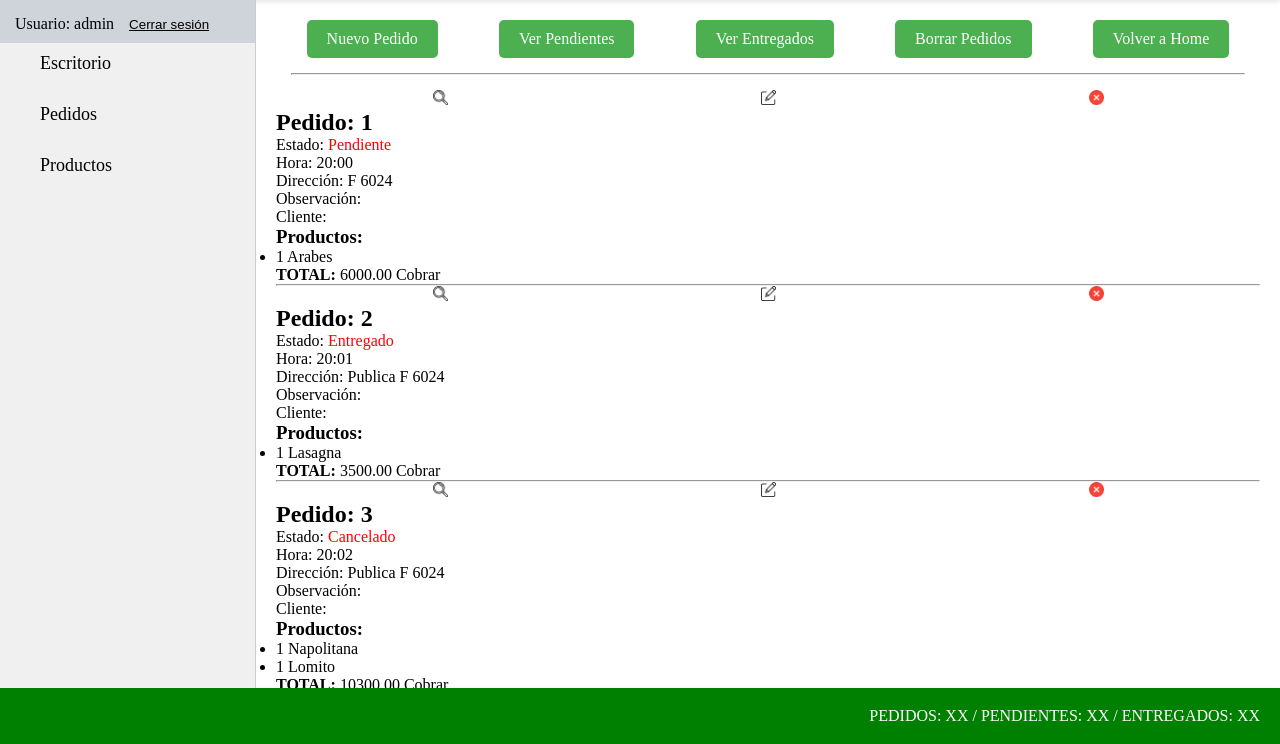
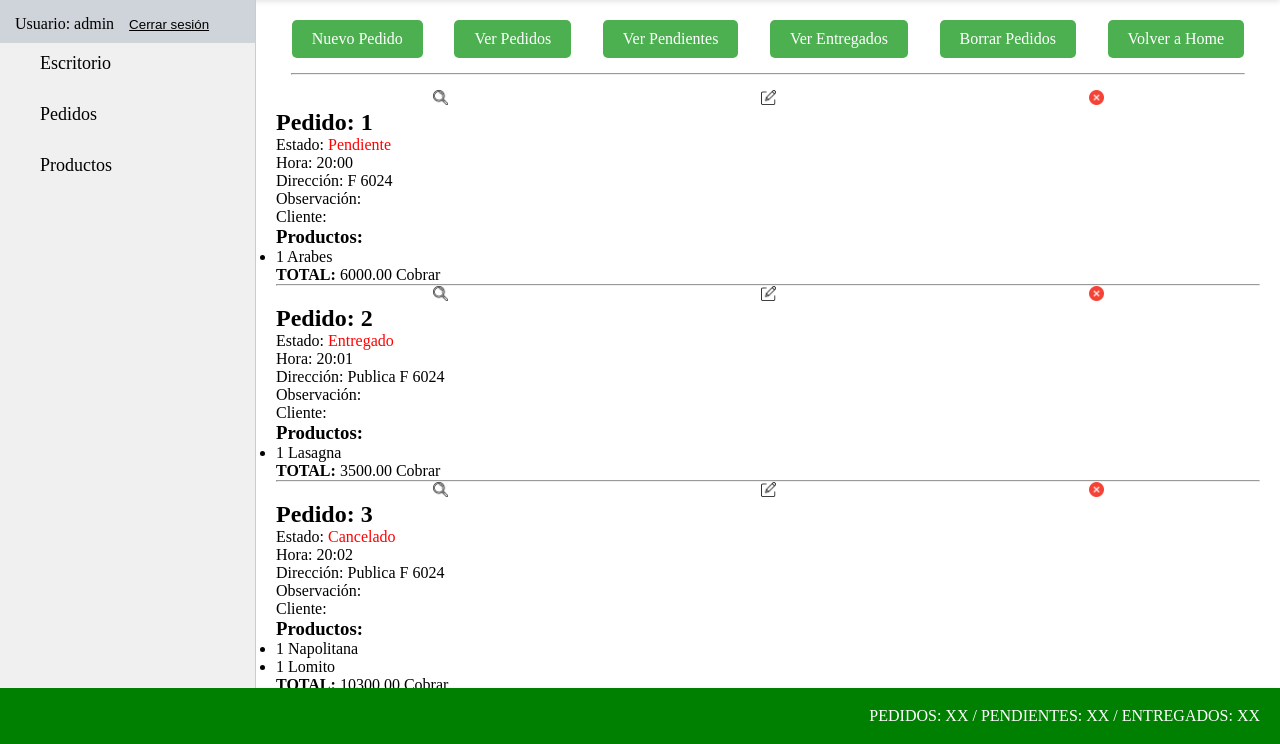
Before and after one commit to RAArrieta/DON_QUIJOTE_DJANGO, a Django app: page /pedido/pedido/list/ in a window 1280 px wide. Shown: the part 56-800 px from the top of the page. Run offline with Django 5.2, Linux system fonts and the light colour scheme; a user stored in the database is signed in; data comes from the database, SQL or seed files in the repository; both versions use the stored data as it was after the commit; some web fonts are replaced.

Commit message:
listado de pedido pendiente y entregados

```diff
--- a/my_App/pedido/templates/pedido/components/opciones_pedidos.html
+++ b/my_App/pedido/templates/pedido/components/opciones_pedidos.html
@@ -1,7 +1,8 @@
 <div class="opciones_pedidos">
     <a class="link-crud-productos" href="{% url 'pedidos:pedido_create' %}">Nuevo Pedido</a>
-    <a class="link-crud-productos">Ver Pendientes</a>
-    <a class="link-crud-productos">Ver Entregados</a>
+    <a class="link-crud-productos" href="{% url 'pedidos:pedido_list' %}">Ver Pedidos</a>
+    <a class="link-crud-productos" href="{% url 'pedidos:pedido_list' %}?estado=Pendiente">Ver Pendientes</a>
+    <a class="link-crud-productos" href="{% url 'pedidos:pedido_list' %}?estado=Entregado">Ver Entregados</a>
     <a class="link-crud-productos" href="{% url 'pedidos:pedidotodos_confirm_delete' %}">Borrar Pedidos</a>
     <a class="link-crud-productos" href="{% url 'core:home' %}">Volver a Home</a>
 </div>
--- a/my_App/pedido/templates/pedido/pedido_list.html
+++ b/my_App/pedido/templates/pedido/pedido_list.html
@@ -35,5 +35,4 @@
         <p>No hay pedidos para mostrar.</p>
     {% endif %}
 
-
 {% endblock section %}
--- a/my_App/pedido/views.py
+++ b/my_App/pedido/views.py
@@ -24,13 +24,18 @@ class PedidoDetail(LoginRequiredMixin, DetailView):
 class PedidoList(LoginRequiredMixin, ListView):
     model = models.Pedido
 
-    def get_queryset(self) -> QuerySet:
-        if self.request.GET.get("consulta"):
-            consulta = self.request.GET.get("consulta")
-            object_list = models.Pedido.objects.filter(nombre__icontains=consulta)
-        else:
-            object_list = models.Pedido.objects.all()
-        return object_list
+    def get_queryset(self):
+        queryset = models.Pedido.objects.all()
+        consulta = self.request.GET.get("consulta")
+        estado = self.request.GET.get("estado")
+
+        if consulta:
+            queryset = queryset.filter(nombre__icontains=consulta)
+
+        if estado:
+            queryset = queryset.filter(estado=estado)
+
+        return queryset
 
 class PedidoUpdate(LoginRequiredMixin, UpdateView):
     model = Pedido
```
Also changed, not shown: my_App/db.sqlite3.
